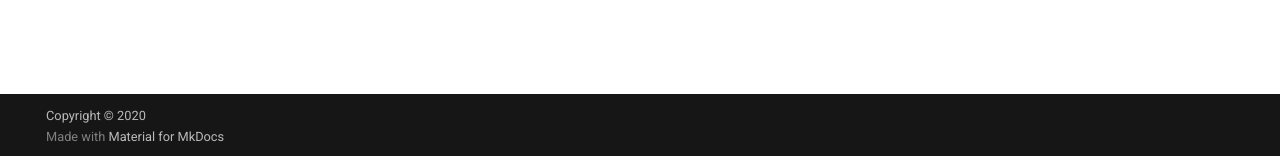
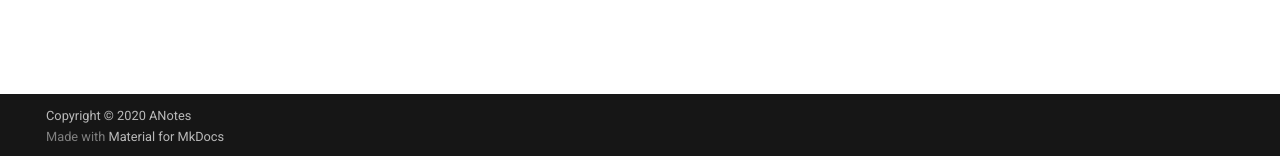
Before and after one commit to ReadTheDcs/anotes, an MkDocs documentation site: the page built from docs/index.md, in a window 1280 px wide. Shown: the part 741-897 px from the top of the page. Built offline with MkDocs 1.6.1 and Material for MkDocs 9.7.7, drawn with Linux system fonts in a browser that asks for light colours.

Commit message:
Update mkdocs.yml

```diff
--- a/mkdocs.yml
+++ b/mkdocs.yml
@@ -1,5 +1,5 @@
 site_name: ANotes
-site_url: https://anotes.rtfd.io/
+site_url: https://anotes.readthedocs.io/
 site_description: ANotes - useful notes
 site_author: Anotes
 
@@ -30,7 +30,7 @@ markdown_extensions:
         user: mkdocs
         repo: mkdocs
 
-copyright: Copyright &copy; 2020
+copyright: Copyright &copy; 2020 ANotes
 
 #google_analytics: ['UA-27795084-5', 'mkdocs.org']
 
```
